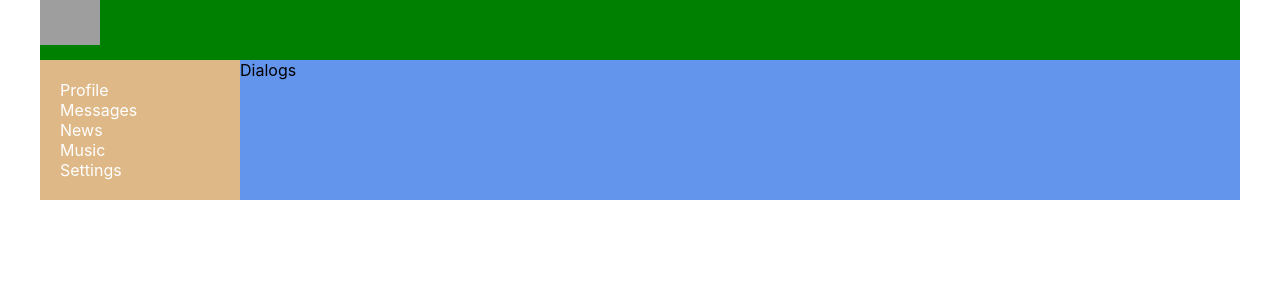
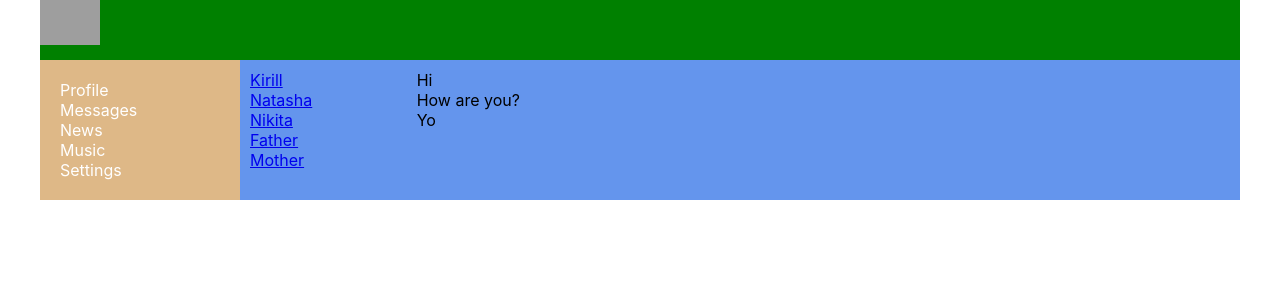
Before and after one commit to KirillHtml5/SocialNetwork, a React (Create React App) app: page /dialogs in a window 1280 px wide. Shown: the top 300 px of the page. Built offline with nearby package versions, Linux system fonts and the light colour scheme; grey boxes are pictures that could not be loaded.

Commit message:
add (21-22)

```diff
--- a/src/App.tsx
+++ b/src/App.tsx
@@ -17,7 +17,7 @@ function App() {
             <Nav/>
             <div className='app-wrapper-content'>
                 <Routes>
-                    <Route path='/dialogs' element={<Dialogs/>}/>
+                    <Route path='/dialogs/*' element={<Dialogs/>}/>
                     <Route path='/profile' element={<Profile/>}/>
                     <Route path='/news' element={<News/>}/>
                     <Route path='/music' element={<Music/>}/>
--- a/src/components/Dialogs/Dialogs.module.css
+++ b/src/components/Dialogs/Dialogs.module.css
@@ -0,0 +1,23 @@
+.dialogs {
+    display: grid;
+    grid-template-columns: 2fr 10fr;
+}
+
+.dialogsItems {
+    padding: 10px;
+}
+
+.dialog {
+
+}
+.active{
+    color:gold;
+}
+
+.messages {
+    padding: 10px;
+}
+
+.message {
+
+}
--- a/src/components/Dialogs/Dialogs.tsx
+++ b/src/components/Dialogs/Dialogs.tsx
@@ -1,10 +1,35 @@
 import React from 'react';
 import s from './Dialogs.module.css';
+import {NavLink} from "react-router-dom";
 
 export const Dialogs = () => {
     return (
-        <div>
-            Dialogs
+        <div className={s.dialogs}>
+            <div className={s.dialogsItems}>
+                <div className={s.dialog + ' ' + s.active}>
+                    <NavLink to={'/dialogs/1'}>Kirill</NavLink>
+                </div>
+                <div className={s.dialog}>
+                    <NavLink to={'/dialogs/2'}>Natasha</NavLink>
+                </div>
+                <div className={s.dialog}>
+                    <NavLink to={'/dialogs/3'}>Nikita</NavLink>
+                </div>
+                <div className={s.dialog}>
+                    <NavLink to={'/dialogs/4'}>Father</NavLink>
+                </div>
+                <div className={s.dialog}>
+                    <NavLink to={'/dialogs/5'}>Mother</NavLink>
+                </div>
+
+            </div>
+            <div className={s.messages}>
+                <div className={s.message}>Hi</div>
+                <div className={s.message}>How are you?</div>
+                <div className={s.message}>Yo</div>
+
+            </div>
+
         </div>
     )
 }
```
